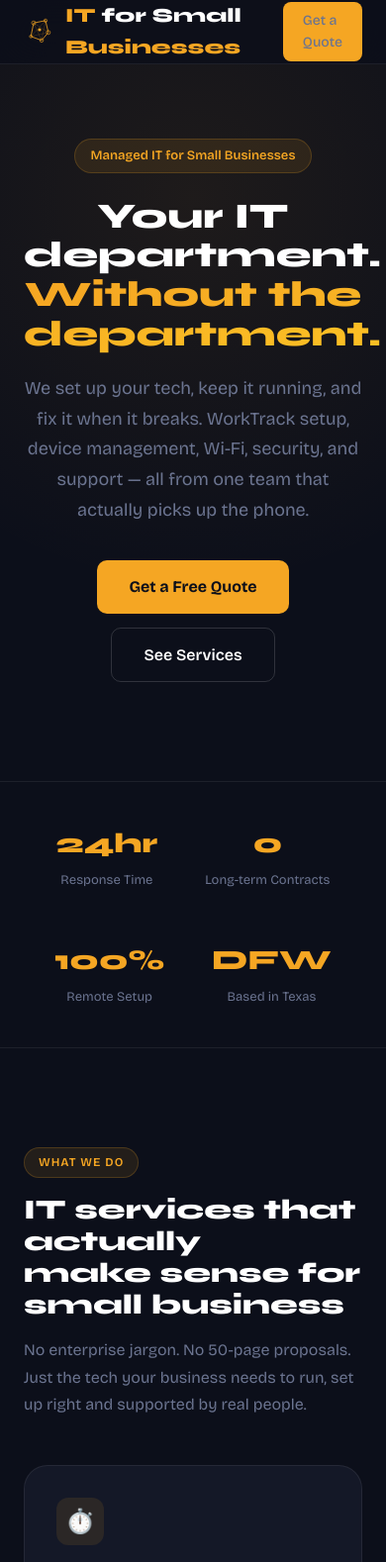
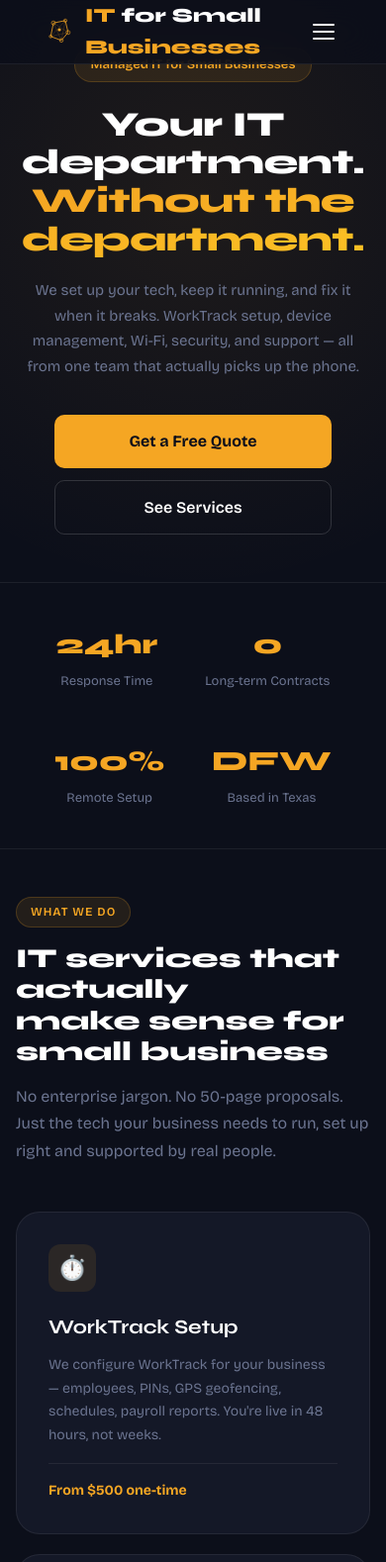
Before and after one commit to guerrdenn12/itsmb, a plain HTML site: page index.html in a window 390 px wide. Shown: the top 1578 px of the page at 99% size. Drawn offline with nearby package versions, Linux system fonts and the light colour scheme.

Commit message:
feat: mobile optimization — hamburger nav, responsive grids, hero/section padding

```diff
--- a/index.html
+++ b/index.html
@@ -87,9 +87,7 @@
 }
 .nav-cta:hover { background: var(--amber2); transform: translateY(-1px); }
 
-@media (max-width: 768px) {
-  .nav-links a:not(.nav-cta) { display: none; }
-}
+.nav-hamburger { display: none; }
 
 /* ── HERO ──────────────────────────────────────── */
 .hero {
@@ -440,6 +438,45 @@
 .footer-links a { font-size: 13px; color: var(--muted); transition: color 0.2s; }
 .footer-links a:hover { color: var(--white); }
 .footer-copy { font-size: 12px; color: var(--muted); width: 100%; text-align: center; margin-top: 16px; }
+
+/* ── MOBILE RESPONSIVE ─────────────────────────── */
+@media (max-width: 768px) {
+  /* Nav: show hamburger, hide links */
+  .nav-inner { padding: 0 20px; }
+  .nav-links { display: none; }
+  .nav-links.open { display: flex; flex-direction: column; position: fixed; top: 60px; left: 0; right: 0; background: var(--ink); border-bottom: 1px solid var(--border); padding: 16px 20px; gap: 12px; z-index: 999; }
+  .nav-hamburger { display: flex !important; flex-direction: column; gap: 5px; cursor: pointer; background: none; border: none; padding: 8px; }
+  .nav-hamburger span { display: block; width: 22px; height: 2px; background: var(--white); border-radius: 2px; transition: all 0.3s; }
+
+  /* Hero */
+  .hero { padding: 100px 20px 60px; }
+  .hero h1 { font-size: clamp(28px, 8vw, 42px); }
+  .hero p { font-size: 15px; }
+  .hero-buttons { flex-direction: column; align-items: center; gap: 12px; }
+  .btn-primary, .btn-ghost { width: 100%; max-width: 280px; text-align: center; }
+
+  /* Sections */
+  section { padding: 60px 20px !important; }
+
+  /* Grids → single column */
+  [style*="grid-template-columns"] { grid-template-columns: 1fr !important; }
+  .services-grid, .features-grid, .contact-grid { grid-template-columns: 1fr !important; }
+
+  /* Typography */
+  h2 { font-size: clamp(24px, 7vw, 36px) !important; }
+
+  /* Footer */
+  .footer-inner { flex-direction: column; text-align: center; }
+  .footer-links { flex-wrap: wrap; justify-content: center; gap: 16px; }
+}
+
+@media (max-width: 480px) {
+  .hero { padding: 88px 16px 48px; }
+  .hero h1 { font-size: clamp(26px, 9vw, 36px); letter-spacing: -0.5px; }
+  section { padding: 48px 16px !important; }
+  .contact-grid { grid-template-columns: 1fr !important; }
+  footer { padding: 32px 16px; }
+}
 </style>
 </head>
 <body>
@@ -460,14 +497,27 @@
         </svg>
         <div><span>IT</span> for Small<br style="display:none;"/><span style="color:var(--amber);"> Businesses</span></div>
       </div>
-    <div class="nav-links">
+    <div class="nav-links" id="navLinks">
       <a href="#services">Services</a>
       <a href="#pricing">Pricing</a>
       <a href="#worktrack">WorkTrack</a>
       <a href="#contact" class="nav-cta">Get a Quote</a>
     </div>
+    <button class="nav-hamburger" id="navHamburger" aria-label="Toggle menu">
+      <span></span><span></span><span></span>
+    </button>
   </div>
 </nav>
+<script>
+  document.getElementById('navHamburger').addEventListener('click', function() {
+    document.getElementById('navLinks').classList.toggle('open');
+  });
+  document.querySelectorAll('#navLinks a').forEach(function(a) {
+    a.addEventListener('click', function() {
+      document.getElementById('navLinks').classList.remove('open');
+    });
+  });
+</script>
 
 <!-- ═══ HERO ═══ -->
 <section class="hero">
```
